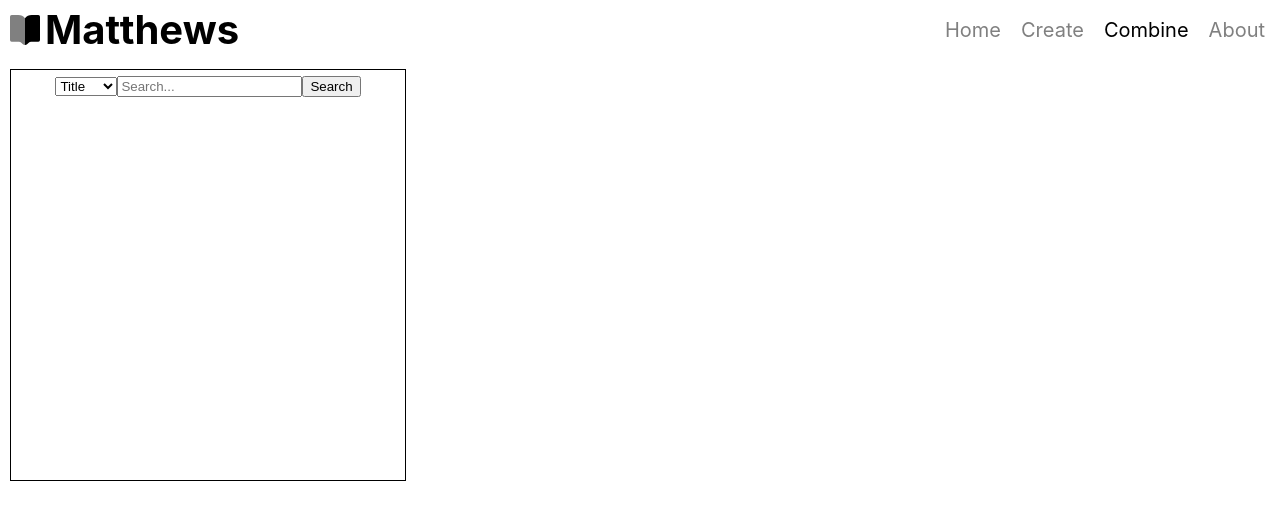
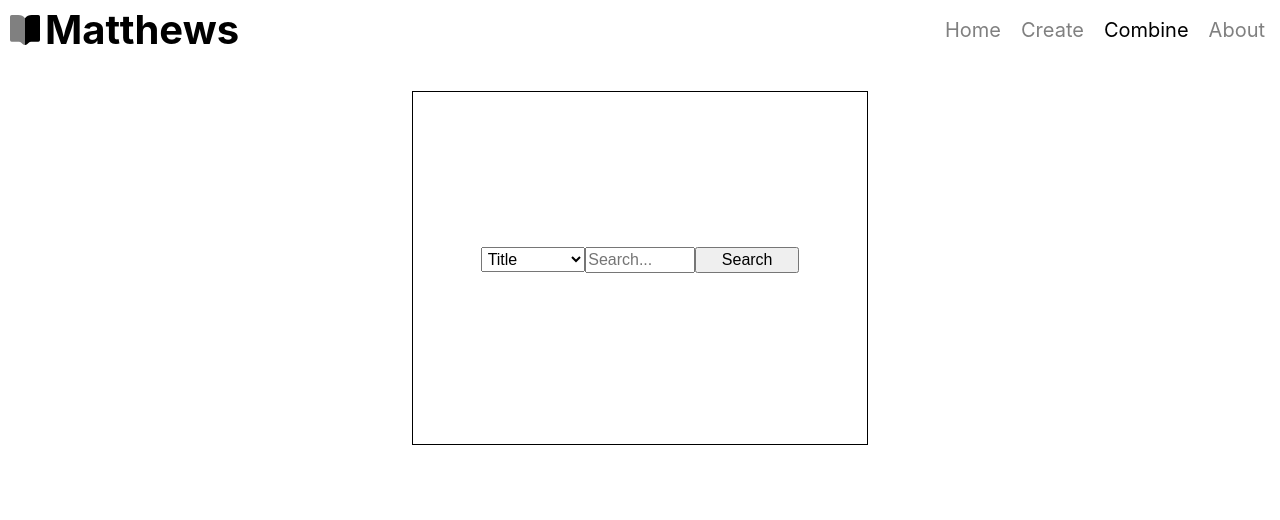
Before and after one commit to alfonsojack/matthews, a React (Create React App) app: page /combine in a window 1280 px wide. Shown: the top 520 px of the page. Built offline with nearby package versions, Linux system fonts and the light colour scheme.

Commit message:
Add modal

```diff
--- a/src/App.js
+++ b/src/App.js
@@ -28,7 +28,7 @@ function App() {
         <Route path="/" element={<Home/>}/>
         <Route path="/about" element={<About/>}/>
         <Route path="/combine" element={<Search onDataTransfer={handleDataTransfer}/>} />
-        <Route path="/new-poem" element={<CombinedPoem poem1={poem1} poem2={poem2} combinedPoem={combinedPoem}/>} />
+        {/* <Route path="/new-poem" element={<CombinedPoem poem1={poem1} poem2={poem2} combinedPoem={combinedPoem}/>} /> */}
       </Routes>
     </div>
   );
--- a/src/Header.css
+++ b/src/Header.css
@@ -48,3 +48,11 @@ header {
   padding-left: 10px;
   padding-right: 10px;
 }
+
+.icon-book-open .primary {
+  fill: black; /* Change the primary color to blue */
+}
+
+.icon-book-open .secondary {
+  fill: gray; /* Change the secondary color to red */
+}
--- a/src/Header.js
+++ b/src/Header.js
@@ -7,7 +7,7 @@ function Header () {
   return (
     <header>
       <div className='header-logo'>
-        <svg xmlns="http://www.w3.org/2000/svg" viewBox="0 0 24 24" class="icon-book-open"><g><path class="secondary" d="M12 21a2 2 0 0 1-1.41-.59l-.83-.82A2 2 0 0 0 8.34 19H4a1 1 0 0 1-1-1V4a1 1 0 0 1 1-1h4a5 5 0 0 1 4 2v16z"/><path class="primary" d="M12 21V5a5 5 0 0 1 4-2h4a1 1 0 0 1 1 1v14a1 1 0 0 1-1 1h-4.34a2 2 0 0 0-1.42.59l-.83.82A2 2 0 0 1 12 21z"/></g></svg>
+        <svg xmlns="http://www.w3.org/2000/svg" viewBox="0 0 24 24" className="icon-book-open"><g><path className="secondary" d="M12 21a2 2 0 0 1-1.41-.59l-.83-.82A2 2 0 0 0 8.34 19H4a1 1 0 0 1-1-1V4a1 1 0 0 1 1-1h4a5 5 0 0 1 4 2v16z"/><path className="primary" d="M12 21V5a5 5 0 0 1 4-2h4a1 1 0 0 1 1 1v14a1 1 0 0 1-1 1h-4.34a2 2 0 0 0-1.42.59l-.83.82A2 2 0 0 1 12 21z"/></g></svg>
         <h1 className="header-title">Matthews</h1>
       </div>
       <Link to="/" className={location.pathname === '/' ? 'active-link' : 'header-nav'}>Home</Link>
--- a/src/Home.css
+++ b/src/Home.css
@@ -1,6 +1,5 @@
 .home-title {
   font-size: 17vw;
-  margin: 10px
 }
 
 h2 {
@@ -16,10 +15,9 @@ section {
 
 .home-nav {
   text-decoration: none;
-  font-size: 5vw;
-  padding: 0.1em;
+  font-size: 4vw;
+  padding: 0.1rem;
   color: gray;
-  padding: 10px;
   transition: color 2s ease-out;
 }
 
@@ -42,14 +40,19 @@ section {
   }
 }
 
-svg .primary {
+.icon-book-open1 .primary {
   fill: black; /* Change the primary color to blue */
 }
 
-svg .secondary {
+.icon-book-open1 .secondary {
   fill: gray; /* Change the secondary color to red */
 }
 
 .icon-book-open1 {
   height: 5vw
 }
+
+.quote {
+  margin: .5rem;
+  font-size: 1.5vw;
+}
--- a/src/Home.js
+++ b/src/Home.js
@@ -31,6 +31,10 @@ function Home() {
     <div>
       <h1 className='home-title'>MATTHEWS</h1>
       <section>
+        <div className='quote'>
+          <p>I too, dislike it: there are things that are important beyond all this fiddle.</p>
+          <p>- Marianne Moore, on poetry</p>
+        </div>
       <svg xmlns="http://www.w3.org/2000/svg" viewBox="0 0 24 24" class="icon-book-open1"><g><path class="secondary" d="M12 21a2 2 0 0 1-1.41-.59l-.83-.82A2 2 0 0 0 8.34 19H4a1 1 0 0 1-1-1V4a1 1 0 0 1 1-1h4a5 5 0 0 1 4 2v16z"/><path class="primary" d="M12 21V5a5 5 0 0 1 4-2h4a1 1 0 0 1 1 1v14a1 1 0 0 1-1 1h-4.34a2 2 0 0 0-1.42.59l-.83.82A2 2 0 0 1 12 21z"/></g></svg>        {links.map((link, index) => (
           <Link
             key={index}
--- a/src/Search.css
+++ b/src/Search.css
@@ -2,25 +2,34 @@
   display: flex;
   flex-direction: row;
   align-items: center;
+  justify-content: center;
 }
 
 .search-results {
   overflow: auto;
   border: 1px black solid;
-  max-height: 27em;
+  max-height: 25vh;
+  width: 23vw
 }
 
-.poem1-block {
+.poem1-block, .selected-poem-block {
   border: 1px black solid;
-  padding: 5px;
-  height: 50vh;
-  width: 30vw;
-  margin: 10px
+  padding: 1rem;
+  height: 40vh;
+  width: 33vw;
+  margin: 2rem;
+  display: flex;
+  flex-direction: column;
+  align-items: center;
+  justify-content: center;
 }
 
 .results {
   border: 1px black solid;
-  padding: 10px
+  padding: 10px;
+  font-size: .8em;
+  display: flex;
+  flex-direction: row;
 }
 
 .results:hover {
@@ -35,3 +44,55 @@
   height: 50vh;
   width: 30vw;
 }
+
+.results-header {
+  font-size: 1em;
+  padding: .5rem;
+}
+
+form {
+  align-self: center;
+}
+
+/* Style for the select element within the form */
+.poem1-block select {
+  width: 30%; /* Full width */
+  padding: .1rem; /* Adjust padding as needed */
+  margin-bottom: 1rem; /* Add spacing between elements */
+  font-size: 1em;
+}
+
+/* Style for the input element within the form */
+.poem1-block input {
+  width: 30%; /* Full width */
+  padding: .1rem; /* Adjust padding as needed */
+  margin-bottom: 1rem; /* Add spacing between elements */
+  font-size: 1em;
+}
+
+/* Style for the button element within the form */
+.poem1-block button {
+  width: 30%; /* Full width */
+  padding: .1rem; /* Adjust padding as needed */
+  font-size: 1em;
+}
+
+.icon-add {
+  height: 2em;
+  justify-self: flex-end;
+}
+
+.icon-add .secondary {
+  fill: gray
+}
+.icon-add .secondary:hover {
+  fill: white;
+}
+
+.result-name {
+  width: 80%;
+  font-size: 1em;
+  justify-self: flex-start;
+  flex-basis: 1;
+  flex-grow: 1;
+}
--- a/src/Search.js
+++ b/src/Search.js
@@ -1,6 +1,7 @@
 import './Search.css';
 import React, { useState, useEffect } from 'react';
 import { Route, Routes, Link } from 'react-router-dom';
+import CombinedPoem from './CombinedPoem';
 
 function Search(props) {
   const [category, setCategory] = useState('title');
@@ -9,7 +10,31 @@ function Search(props) {
   const [matchingPoems, setMatchingPoems] = useState(null);
   const [poem1, setPoem1] = useState(null);
   const [poem2, setPoem2] = useState(null);
-  const [combinedPoem, setCombinedPoem] = useState(null)
+  const [combinedPoem, setCombinedPoem] = useState(null);
+  const [modalVisible1, setModalVisible1] = useState(false);
+  const [selectedResult1, setSelectedResult1] = useState(null);
+  const [modalVisible2, setModalVisible2] = useState(false);
+  const [selectedResult2, setSelectedResult2] = useState(null);
+
+  const openModal2 = (result) => {
+    setSelectedResult2(result);
+    setModalVisible2(true);
+  };
+
+  const closeModal2 = () => {
+    setSelectedResult2(null);
+    setModalVisible2(false);
+  };
+
+  const openModal1 = (result) => {
+    setSelectedResult1(result);
+    setModalVisible1(true);
+  };
+
+  const closeModal1 = () => {
+    setSelectedResult1(null);
+    setModalVisible1(false);
+  };
 
   const fetchSearchData = async (category, searchInput) => {
     try {
@@ -86,10 +111,31 @@ function Search(props) {
     props.onDataTransfer(poem1, poem2, combinedPoem);
   };
 
+
+  const handleSecondPoemClick = (poem) => {
+    poem(null)
+  }
+
   return (
+    <div>
 <div className='search-container'>
-      {poem1 ? (
-        <p className='selected-poem1-block'>{poem1.title}</p>
+{modalVisible1 && selectedResult1 ? (
+    <div className='poem1-block'>
+      <h2 className='results-header'>{selectedResult1.title} by {selectedResult1.author}</h2>
+      <div className='search-results'>
+        {selectedResult1.lines.map((line) => (
+          <p>{line}</p>
+        ))}
+      </div>
+      <button onClick={closeModal1}>Close</button>
+    </div>
+  ) : (
+    poem1 ? (
+      <div className='poem1-block' onClick={() => handleSecondPoemClick(setPoem1)}>
+        <p>{poem1.title}</p>
+        <p>by</p>
+        <p>{poem1.author}</p>
+      </div>
     ) : (
       <div className='poem1-block'>
         <form onSubmit={handleSubmit}>
@@ -105,37 +151,63 @@ function Search(props) {
           />
           <button type="submit">Search</button>
         </form>
-          {searchResults && (
+        {searchResults ? (
+          searchResults.length > 0 ? (
             <div>
-              <h2>Search Results</h2>
+              <h2 className='results-header'>Results for '{searchInput}'...</h2>
               <div className='search-results'>
                 {searchResults.map((result, index) => (
-                  <p className='results' key={index} onClick={() => handlePoemClick(setPoem1, index)}>{result.title} by {result.author}</p>
+                  <div key={index} className='results'>
+                    <p className="result-name" onClick={() => handlePoemClick(setPoem1, index)}>{result.title} by {result.author}</p>
+                    <svg xmlns="http://www.w3.org/2000/svg" viewBox="0 0 24 24" className="icon-add" onClick={() => openModal1(result)}>
+                      <path className="secondary" fill-rule="evenodd" d="M17 11a1 1 0 0 1 0 2h-4v4a1 1 0 0 1-2 0v-4H7a1 1 0 0 1 0-2h4V7a1 1 0 0 1 2 0v4h4z"/></svg>
+                  </div>
+                ))}
+              </div>
+            </div>
+          ) : (
+            <h2 className='results-header'>Nothing found.</h2>
+          )
+        ) : null}
+      </div>
+    )
+  )}
+      {poem1 && poem2 ? (
+        <div className='poem1-block' onClick={() => handleSecondPoemClick(setPoem2)}>
+          <p>{poem2.title}</p>
+          <p>by</p>
+          <p>{poem2.author}</p>
+        </div>
+      ) : (
+        <div>
+      {matchingPoems && !modalVisible2 && (
+        <div className='poem1-block'>
+          <h2  className='results-header'>Matching Poems</h2>
+          <div className='search-results'>
+            {matchingPoems.map((result, index) => (
+              <div key={index} className='results'>
+                <p className="result-name" onClick={() => handlePoemClick(setPoem2, index)}>{result.title} by {result.author}</p>
+                <svg xmlns="http://www.w3.org/2000/svg" viewBox="0 0 24 24" className="icon-add" onClick={() => openModal2(result)}>
+                  <path className="secondary" fill-rule="evenodd" d="M17 11a1 1 0 0 1 0 2h-4v4a1 1 0 0 1-2 0v-4H7a1 1 0 0 1 0-2h4V7a1 1 0 0 1 2 0v4h4z"/></svg>
+              </div>
             ))}
           </div>
         </div>
       )}
+      {modalVisible2 && selectedResult2 && (
+        <div className='poem1-block'>
+          <h2 className='results-header'>{selectedResult2.title} by {selectedResult2.author}</h2>
+          <div className='search-results'>
+          {selectedResult2.lines.map((line) => (
+            <p>{line}</p>))}
           </div>
-      )}
-      {poem2 ? (
-        <p>{poem2.title}</p>
-      ) : (
-        <div>
-      {matchingPoems && (
-        <div className='poem2-block'>
-          <h2>Matching Poems</h2>
-          <div className='search-results'>
-            {matchingPoems.map((result, index) => (
-              <p className='results' key={index} onClick={() => handlePoemClick(setPoem2, index)}>{result.title} by {result.author}</p>
-            ))}
-          </div>
+          <button onClick={closeModal2}>Close</button>
         </div>
       )}
       </div>)}
+      </div>
       {combinedPoem && (
-        <div>
-          <Link to="/new-poem" onClick={handleLinkClick}>See your new poem</Link>
-        </div>
+        <CombinedPoem poem1={poem1} poem2={poem2} combinedPoem={combinedPoem}/>
       )}
     </div>
   );
```
Also changed, not shown: public/icon-add.svg (added). Lines whose indentation alone changed are shown as unchanged.
